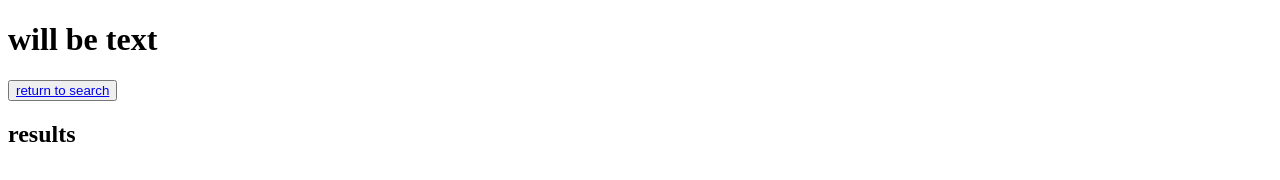
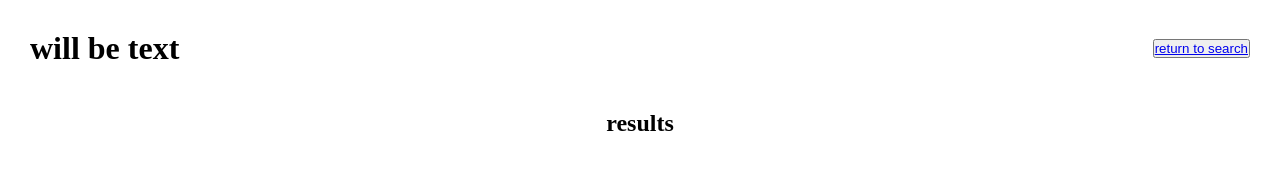
Before and after one commit to sehrishkhan336/project-1, a plain HTML site: page indexResult.html in a window 1280 px wide. Drawn offline with Linux system fonts and the light colour scheme.

Commit message:
2nd push after CSS

```diff
--- /dev/null
+++ b/assets/css/css2.css
@@ -0,0 +1,21 @@
+* {
+    box-sizing: border-box;
+    padding: 0;
+    margin: 0;
+  }
+
+header {
+    display: flex;
+    justify-content: space-between;
+    align-items: center;
+    padding: 30px;
+}
+
+button {
+    float: left;
+}
+
+#mainh2 {
+    text-align: center;
+    margin-top: 1%;
+}
--- a/indexResult.html
+++ b/indexResult.html
@@ -1,11 +1,14 @@
 <!DOCTYPE html>
 <html lang="en">
+
 <head>
     <meta charset="UTF-8">
     <meta http-equiv="X-UA-Compatible" content="IE=edge">
     <meta name="viewport" content="width=device-width, initial-scale=1.0">
-    <title>Document</title>
+    <title>Results</title>
+    <link rel="stylesheet" href="./assets/css/css2.css">
 </head>
+
 <body>
     <header>
         <h1 id="h1text">will be text</h1>
@@ -15,7 +18,7 @@
     </header>
 
     <main class="main1">
-        <h2>results</h2>
+        <h2 id="mainh2">results</h2>
     </main>
 
     <div class="resultFromJS">
@@ -24,4 +27,5 @@
 
     <script src="./assets/js/mainTicketmaster.js"></script>
 </body>
+
 </html>
```
